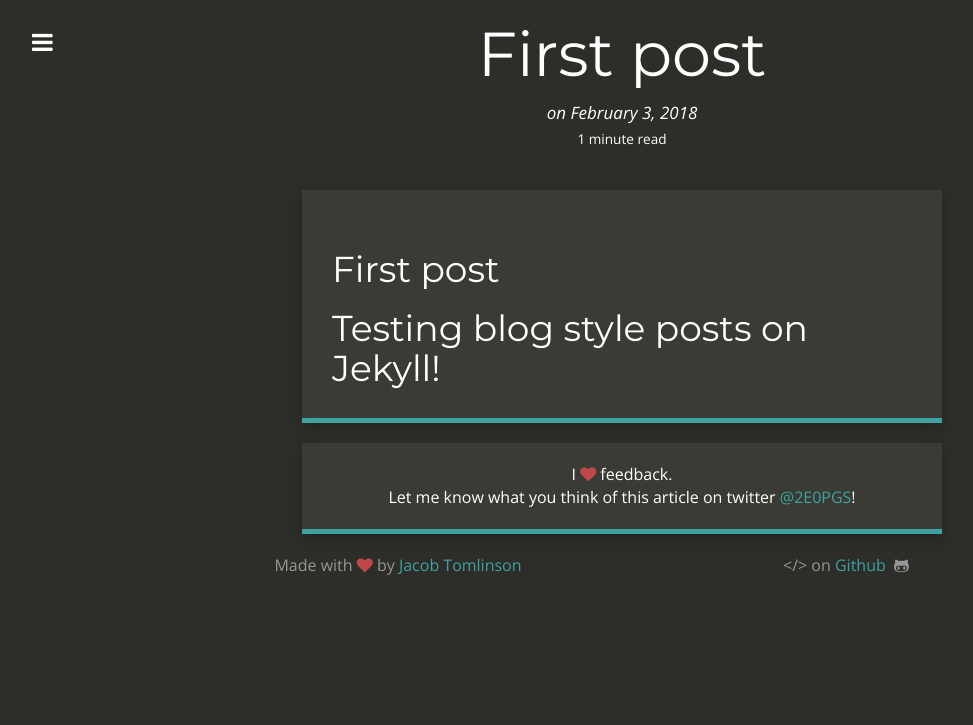
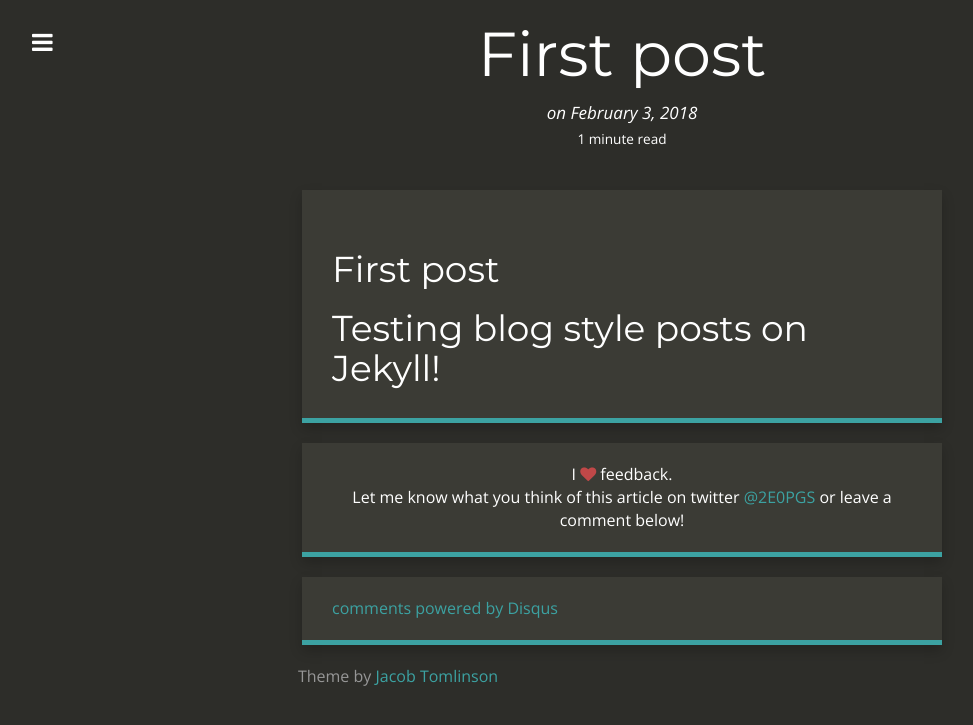
Before and after one commit to 2E0PGS/blog, a Jekyll site: the page built from _posts/2018-02-03-first-post.md, in a window 1280 px wide. Shown: the top 725 px of the page, without its empty margins (18-991 px from the left). Built offline with Jekyll 4.4.1, drawn with Linux system fonts in a browser that asks for light colours; nearby versions of some CDN libraries; comment, search, counter and statistics services are not loaded.

Commit message:
Update config.

```diff
--- a/_config.yml
+++ b/_config.yml
@@ -5,9 +5,9 @@ description: "Ham radio, Programming, Networks, Electronics, FOSS, GNU/Linux, Tr
 baseurl: "https://2e0pgs.github.io/blog"
 url: "https://2e0pgs.github.io/blog/"
 title_description: "Ham radio, Programming, Networks, Electronics, FOSS, GNU/Linux, Trance and Ale."
-title_image: "https://www.gravatar.com/avatar/00000000000000000000000000000000?s=500&d=mm"
+title_image: "https://secure.gravatar.com/avatar/b8a87d182b1468a827a92a27f465f15b?s=500&d=mm"
 google_analytics:
-disqus_account:
+disqus_account: 2E0PGS
 github_repository: https://github.com/2e0pgs/blog
 addthis_id:
 post_limit: 5
@@ -24,8 +24,8 @@ xing_link:
 facebook_link:
 
 # Footer
-footer_left: "Made with <i class=\"fa fa-heart\"></i> by <a href=\"https://twitter.com/_JacobTomlinson\">Jacob Tomlinson</a>"
-footer_right: "&lt;/&gt; on <a href=\"https://github.com/jacobtomlinson/carte-noire\">Github</a> &nbsp;<i class=\"fa fa-github-alt\"></i>"
+footer_left: "Theme by <a href=\"https://twitter.com/_JacobTomlinson\">Jacob Tomlinson</a>"
+footer_right:
 
 # Build settings
 markdown: kramdown
```
